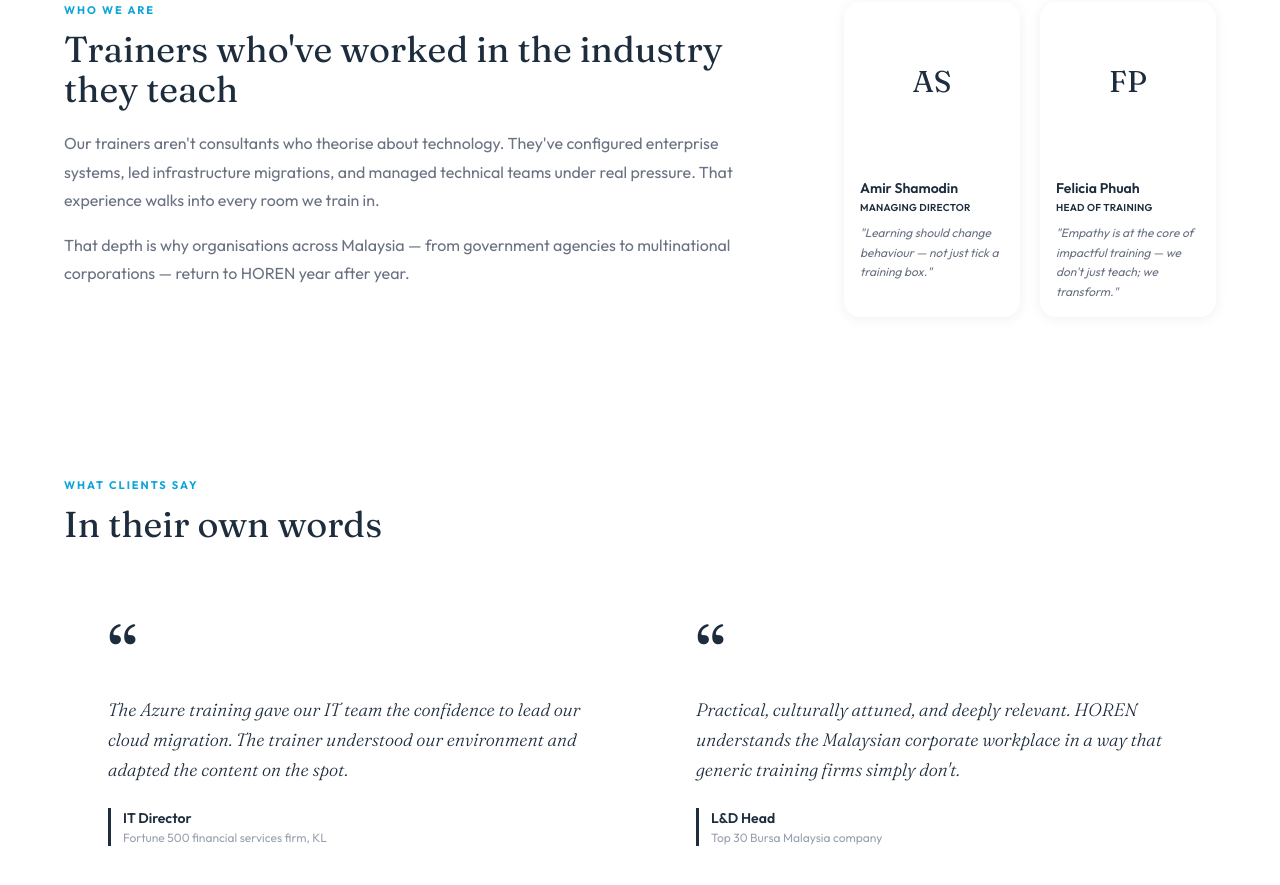
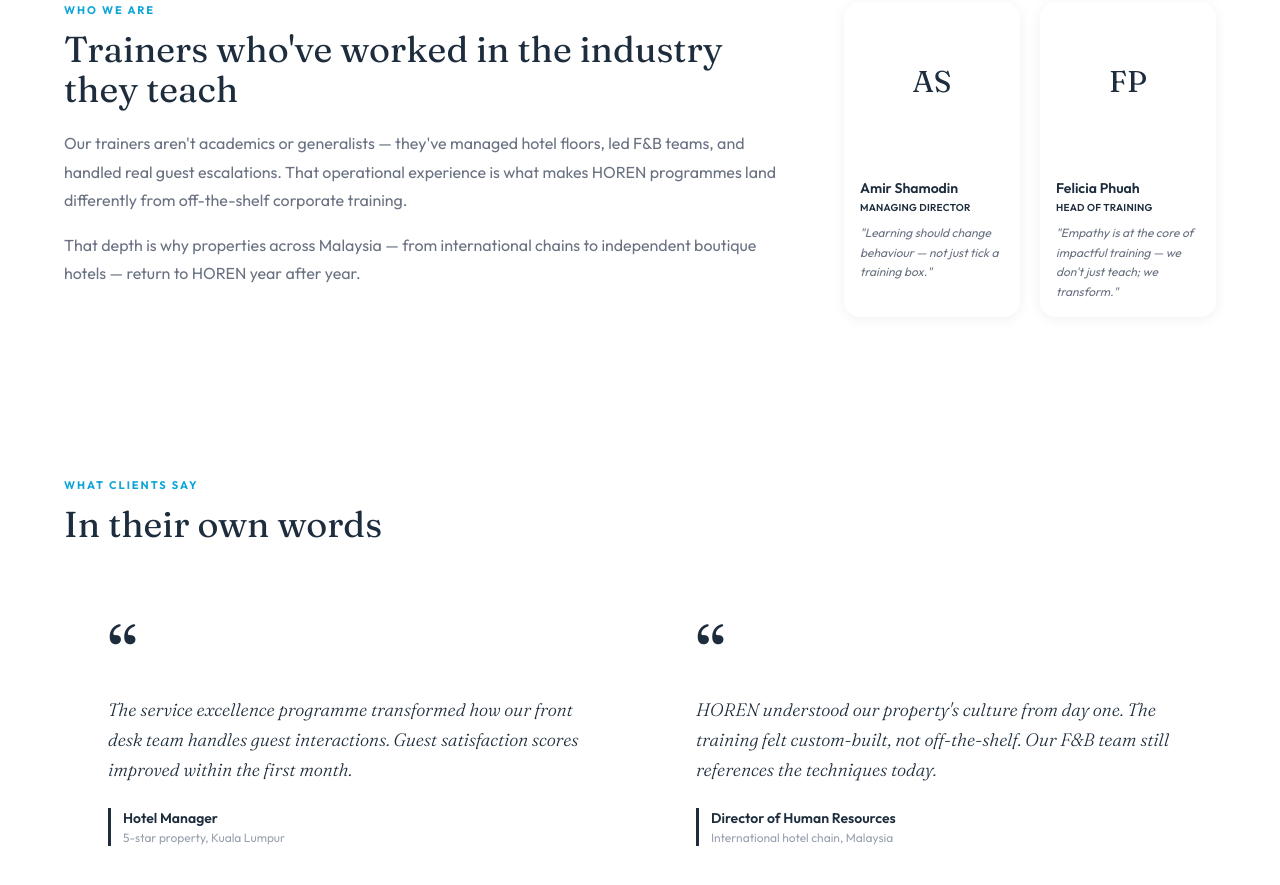
Before and after one commit to mohd-suffian/horen-web, a Next.js app: page /horen/v2/ in a window 1280 px wide. Shown: the part 2300-3185 px from the top of the page. Built offline with nearby package versions, Linux system fonts and the light colour scheme.

Commit message:
fix: homepage hospitality copy, gallery link, testimonials

```diff
--- a/components/sections/AboutStrip.tsx
+++ b/components/sections/AboutStrip.tsx
@@ -24,13 +24,13 @@
             Trainers who&apos;ve worked in the industry they teach
           </h2>
           <p className="text-base text-gray-500 leading-[1.78] mb-4">
-            Our trainers aren&apos;t consultants who theorise about technology. They&apos;ve configured
-            enterprise systems, led infrastructure migrations, and managed technical teams under
-            real pressure. That experience walks into every room we train in.
+            Our trainers aren&apos;t academics or generalists — they&apos;ve managed hotel floors, led
+            F&amp;B teams, and handled real guest escalations. That operational experience is what
+            makes HOREN programmes land differently from off-the-shelf corporate training.
           </p>
           <p className="text-base text-gray-500 leading-[1.78]">
-            That depth is why organisations across Malaysia — from government agencies to
-            multinational corporations — return to HOREN year after year.
+            That depth is why properties across Malaysia — from international chains to
+            independent boutique hotels — return to HOREN year after year.
           </p>
         </div>
 
--- a/components/sections/Testimonials.tsx
+++ b/components/sections/Testimonials.tsx
@@ -1,14 +1,14 @@
 const testimonials = [
   {
-    quote:  'The Azure training gave our IT team the confidence to lead our cloud migration. The trainer understood our environment and adapted the content on the spot.',
-    name:   'IT Director',
-    org:    'Fortune 500 financial services firm, KL',
+    quote:  'The service excellence programme transformed how our front desk team handles guest interactions. Guest satisfaction scores improved within the first month.',
+    name:   'Hotel Manager',
+    org:    '5-star property, Kuala Lumpur',
     accent: 'border-teal',
   },
   {
-    quote:  'Practical, culturally attuned, and deeply relevant. HOREN understands the Malaysian corporate workplace in a way that generic training firms simply don\'t.',
-    name:   'L&D Head',
-    org:    'Top 30 Bursa Malaysia company',
+    quote:  'HOREN understood our property\'s culture from day one. The training felt custom-built, not off-the-shelf. Our F&B team still references the techniques today.',
+    name:   'Director of Human Resources',
+    org:    'International hotel chain, Malaysia',
     accent: 'border-teal-light',
   },
 ]
```
